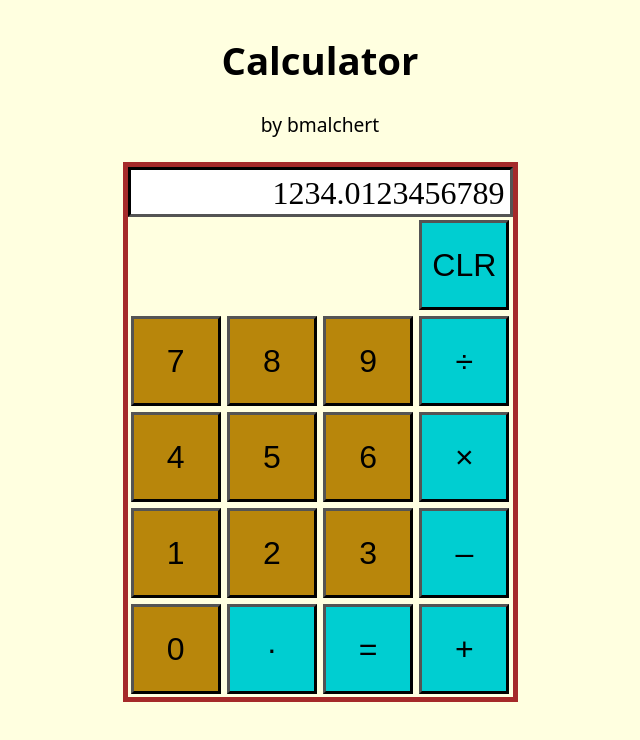
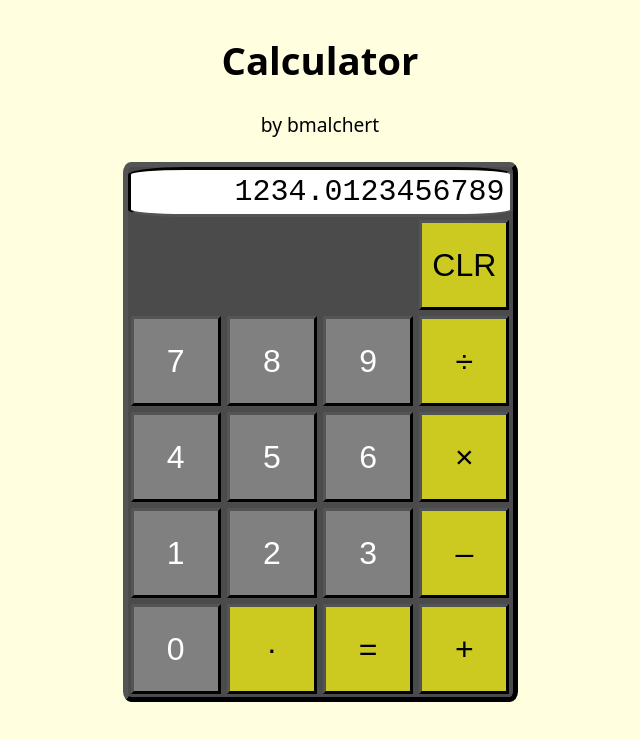
Before and after one commit to bmalchert/odin-calculator, a plain HTML site: page index.html in a window 1280 px wide. Shown: the whole page, without its empty margins (320-960 px from the left). Drawn offline with Linux system fonts and the light colour scheme.

Commit message:
Make calculator prettier

```diff
--- a/css/style.css
+++ b/css/style.css
@@ -20,12 +20,14 @@ html {
 
 #calculator {
 	display: grid;
+	background-color: rgb(75, 75, 75);
 	grid-template-columns: auto;
 	grid-template-rows: [display] 50px [buttonbox] auto;
 	grid-template-areas:
 		"display"
 		"buttonbox";
-	border: brown solid 5px;
+	border: black outset 5px;
+	border-radius: 2%;
 }
 
 #display {
@@ -33,9 +35,11 @@ html {
 
 	background-color: white;
 	border: black inset 3px;
+	border-radius: 15%;
 	padding: 5px;
 	text-align: right;
-	font-size: xx-large;
+	font-size: 30px;
+	font-family: monospace;
 }
 
 button {
@@ -48,11 +52,12 @@ button {
 }
 
 button.num-button {
-	background-color: darkgoldenrod;
+	background-color: gray;
+	color: white;
 }
 
 button.op-button {
-	background-color: darkturquoise;
+	background-color: rgb(204, 201, 32);
 }
 
 /* =====================
```
